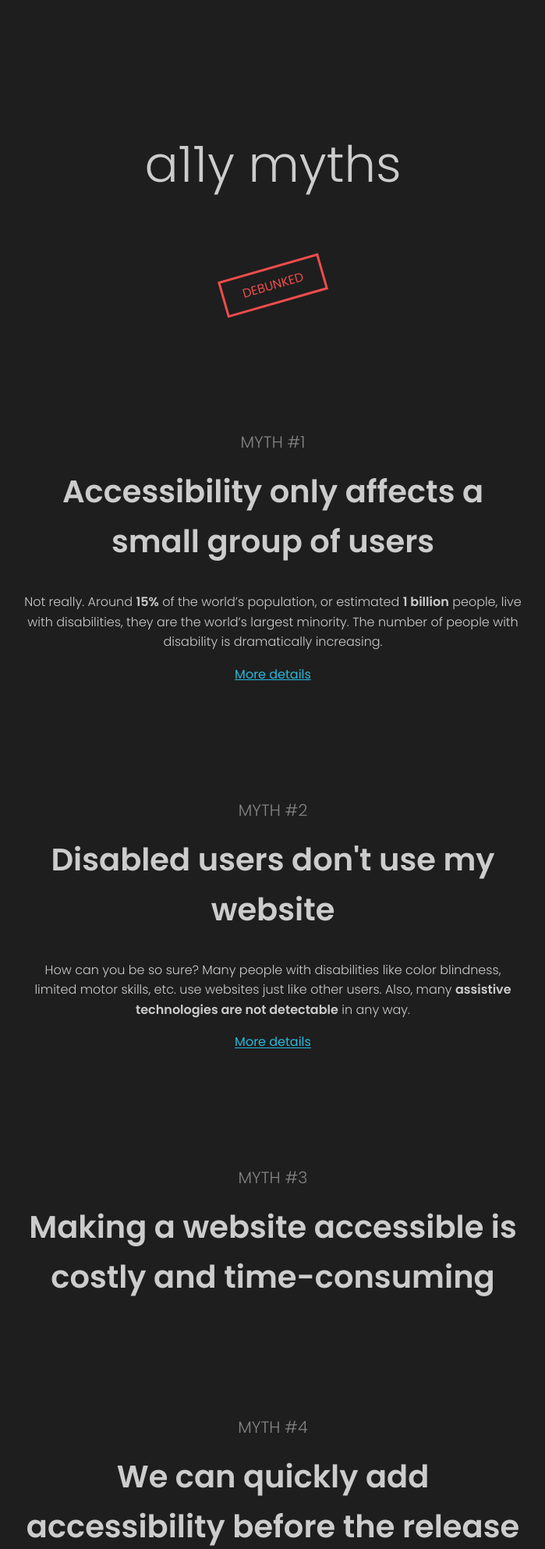
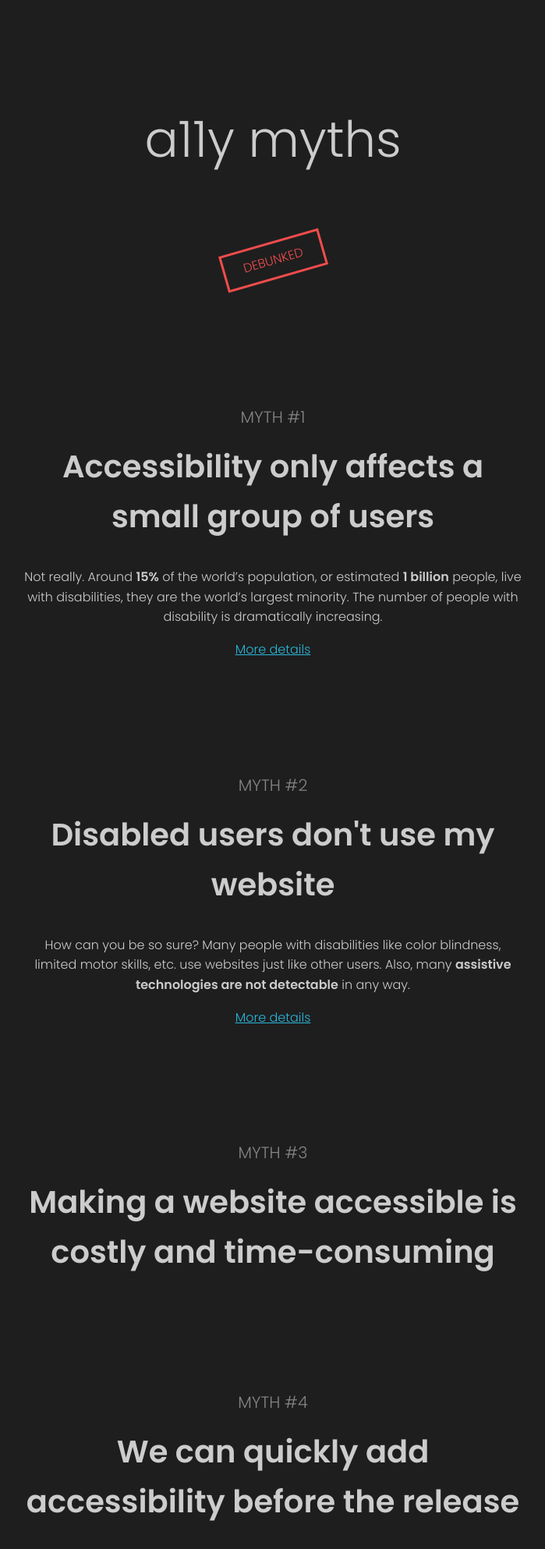
Before and after one commit to sergeicodes/a11ymyths, a web app: file index.html in a window 1280 px wide. Shown: the top 1986 px of the page at 78% size, without its empty margins (290-989 px from the left). Run offline with its HTML, style and script files only (its server is not run), Linux system fonts and the light colour scheme.

Commit message:
Update styles

```diff
--- a/css/styles.css
+++ b/css/styles.css
@@ -1,4 +1,4 @@
-@import url("https://fonts.googleapis.com/css2?family=Poppins:wght@300;400;600&display=swap");
+@import url("https://fonts.googleapis.com/css2?family=Poppins:wght@300;600&display=swap");
 
 :root {
   --color-background: #1e1e1e;
@@ -10,6 +10,7 @@
 
 body {
   font-family: "Poppins", sans-serif;
+  font-weight: 300;
   line-height: 1.6;
   background-color: var(--color-background);
   color: var(--color-text);
@@ -27,7 +28,7 @@ h1 {
 
 @media only screen and (min-width: 600px) {
   h1 {
-    margin-top: 10rem;
+    margin-top: 8rem;
     margin-bottom: 4rem;
     font-size: 4rem;
   }
@@ -47,6 +48,10 @@ a:focus {
   outline: none;
 }
 
+strong {
+  font-weight: 600;
+}
+
 .stamp {
   text-transform: uppercase;
   color: var(--color-accent);
@@ -60,15 +65,6 @@ a:focus {
   margin: 0 auto;
   max-width: 640px;
   padding: 0 1rem;
-}
-
-.myth__link,
-.myth__link:visited {
-  padding: 0.2rem 0.6rem;
-}
-
-strong {
-  font-weight: 600;
 }
 
 .myth {
@@ -112,10 +108,6 @@ strong {
   }
 }
 
-.myth__excerpt {
-  font-weight: 300;
-}
-
 footer {
   padding: 2rem 0;
   font-size: 0.8rem;
--- a/index.html
+++ b/index.html
@@ -19,7 +19,7 @@
             Accessibility only affects a small group of users
           </h2>
 
-          <p class="myth__excerpt">
+          <p>
             Not really. Around <strong>15%</strong> of the world’s population,
             or estimated <strong>1 billion</strong> people, live with
             disabilities, they are the world’s largest minority. The number of
@@ -28,7 +28,6 @@
 
           <a
             href="https://www.who.int/en/news-room/fact-sheets/detail/disability-and-health"
-            class="myth__link"
             target="_blank"
             >More details
             <span class="visually-hidden"
@@ -40,17 +39,15 @@
         <section class="myth">
           <h2 class="myth__title">Disabled users don't use my website</h2>
 
-          <p class="myth__excerpt">
+          <p class="myth__description">
             How can you be so sure? Many people with disabilities like color
             blindness, limited motor skills, etc. use websites just like other
-            users. Also, many <strong>assistive technologies are not detectable</strong> in any
+            users. Also, many
+            <strong>assistive technologies are not detectable</strong> in any
             way.
           </p>
 
-          <a
-            href="https://www.w3.org/WAI/people-use-web/"
-            class="myth__link"
-            target="_blank"
+          <a href="https://www.w3.org/WAI/people-use-web/" target="_blank"
             >More details
             <span class="visually-hidden"
               >about Disabled users don't use my website</span
```
